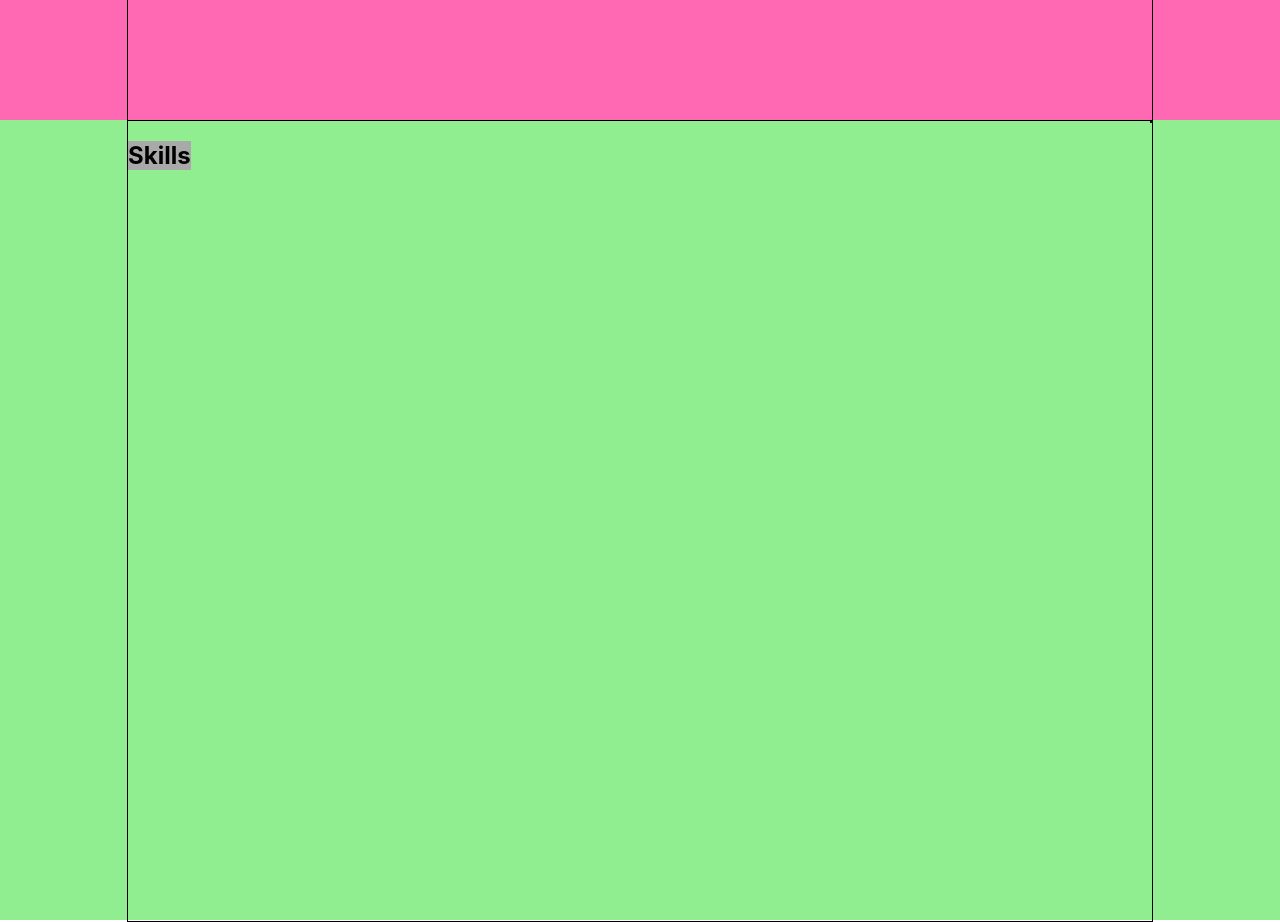
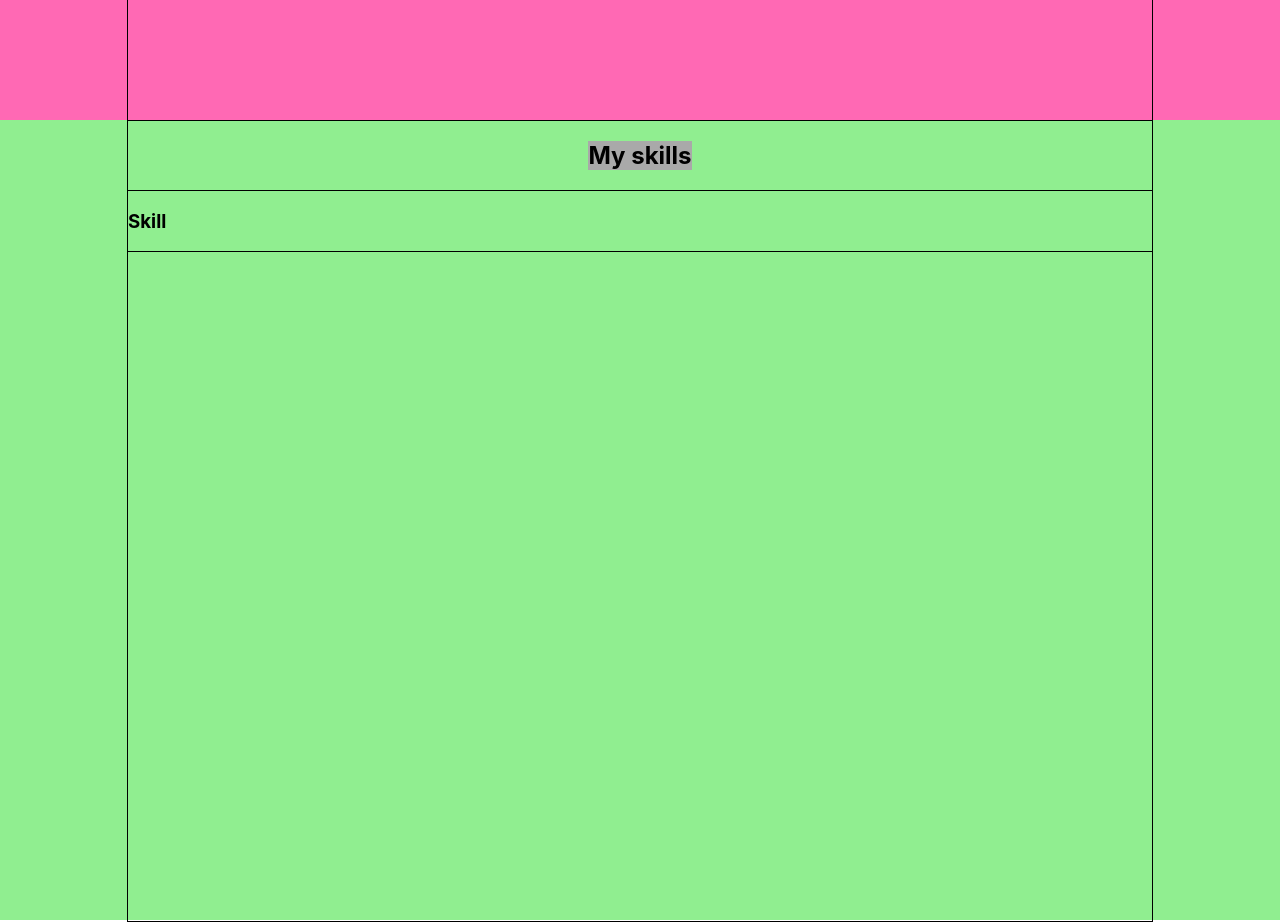
Before and after one commit to TichonovRoman/Porfilio, a React (Create React App) app: page / in a window 1280 px wide. Shown: the part 760-1682 px from the top of the page. Built offline with nearby package versions, Linux system fonts and the light colour scheme.

Commit message:
add skill

```diff
--- a/src/skills/Skills.js
+++ b/src/skills/Skills.js
@@ -2,13 +2,15 @@ import React from "react";
 import style from "./Skills.module.css"
 import Nav from "../nav/Nav";
 import styleContainer from "../../src/common/styles/Container.module.css"
+import {Skill} from "./skill/Skill";
 
 const Skills =() => {
     return (
         <div className={style.skillsBlock}>
             <div className= {`${styleContainer.container} ${style.skillsContainer}`} >
-                <h2 className={style.title}>Skills</h2>
+                <h2 className={style.title}>My skills</h2>
                 <div className={style.skills}>
+                    <Skill/>
 
                 </div>
             </div>
--- a/src/skills/Skills.module.css
+++ b/src/skills/Skills.module.css
@@ -2,13 +2,20 @@
     height: 100vh;
     background-color: lightgreen;
 }
+
 .skillsContainer {
-    align-items: flex-start;
+    flex-direction: column;
+    align-items: center;
+    justify-content: flex-start;
+
 
 }
+
 .title {
     background-color: darkgray;
 }
+
 .skills {
-border: 1px solid;
+    border: 1px solid;
+    width: 100%;
 }
--- /dev/null
+++ b/src/skills/skill/Skill.js
@@ -0,0 +1,7 @@
+
+
+export const Skill = () => {
+    return (
+        <h3>Skill</h3>
+    )
+}
```
Also changed, not shown: src/skills/skill/Skill.module.css (added).
